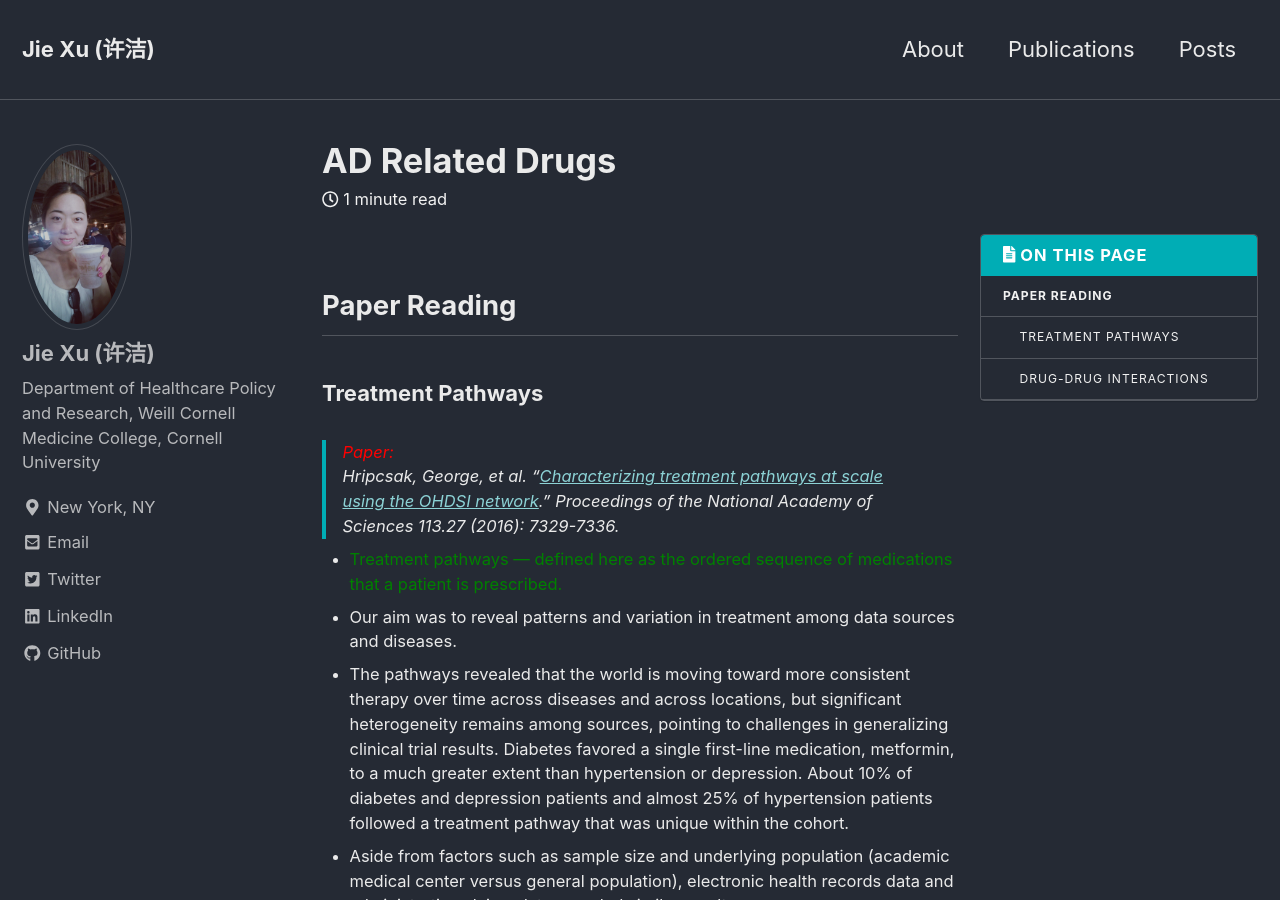
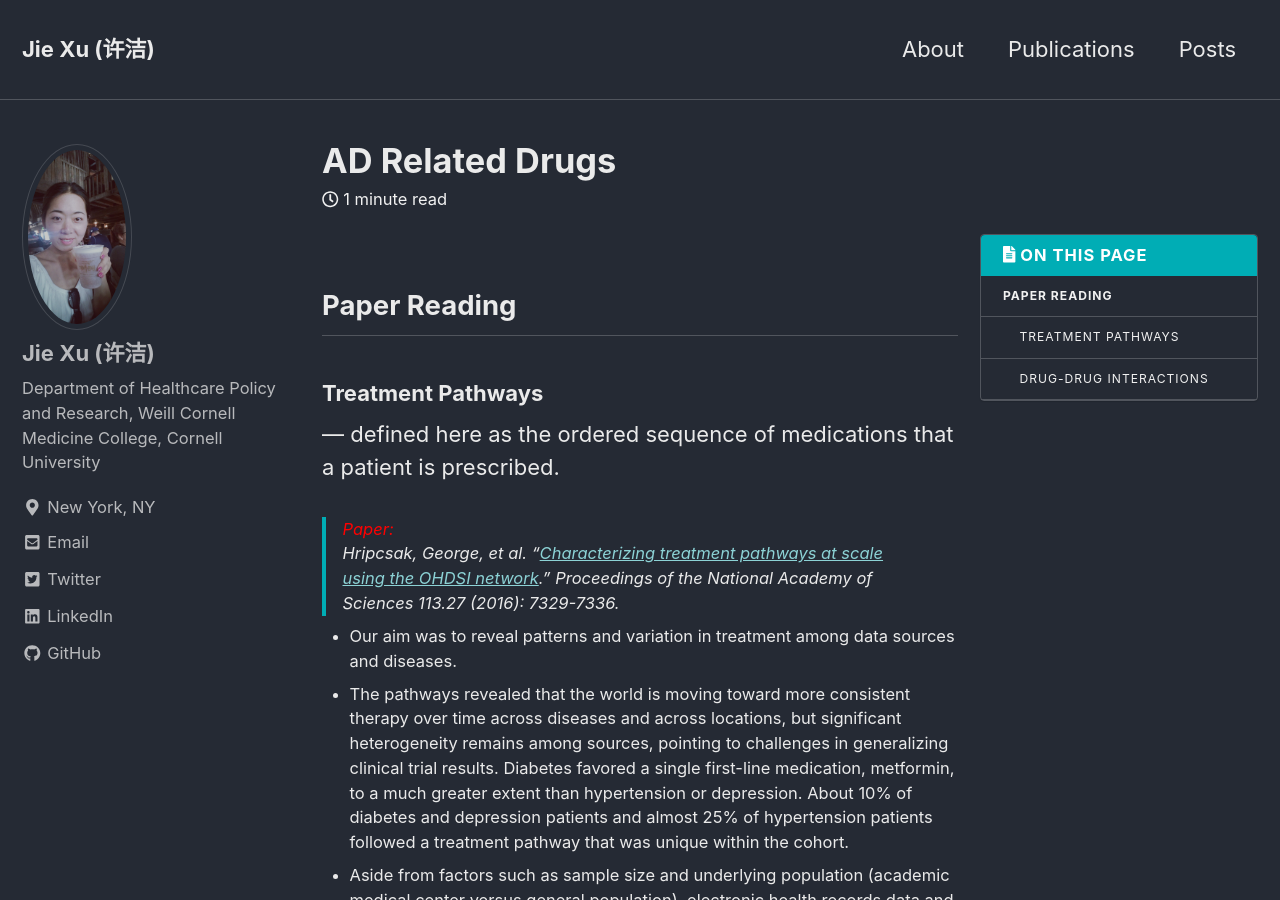
Before and after one commit to jxu1015/jxu1015.github.io, a Jekyll site: the page built from _posts/2020-03-03-AD-Related-Drugs.md, in a window 1280 px wide and 900 px high. Built offline with Jekyll 4.4.1, drawn with Linux system fonts in a browser that asks for light colours; nearby versions of some CDN libraries.

Commit message:
Update 2020-03-03-AD-Related-Drugs.md

```diff
--- a/_posts/2020-03-03-AD-Related-Drugs.md
+++ b/_posts/2020-03-03-AD-Related-Drugs.md
@@ -11,10 +11,11 @@ toc: true
 ## Paper Reading
 
 ### Treatment Pathways
+ — defined here as the ordered sequence of medications that a patient is prescribed.
+
 > <font color='red'>Paper:</font> Hripcsak, George, et al. "[Characterizing treatment pathways at scale using the OHDSI network](https://www.ncbi.nlm.nih.gov/pmc/articles/PMC4941483/pdf/pnas.201510502.pdf)." Proceedings of the National Academy of Sciences 113.27 (2016): 7329-7336.
 {: .small}
 
-* <font color='green'>Treatment pathways — defined here as the ordered sequence of medications that a patient is prescribed.</font>
 * Our aim was to reveal patterns and variation in treatment among data sources and diseases.
 * The pathways revealed that the world is moving toward more consistent therapy over time across diseases and across locations, but significant heterogeneity remains among sources, pointing to challenges in generalizing clinical trial results. Diabetes favored a single first-line medication, metformin, to a much greater extent than hypertension or depression. About 10% of diabetes and depression patients and almost 25% of hypertension patients followed a treatment pathway that was unique within the cohort.
 * Aside from factors such as sample size and underlying population (academic medical center versus general population), electronic health records data and administrative claims data revealed similar results.
```
